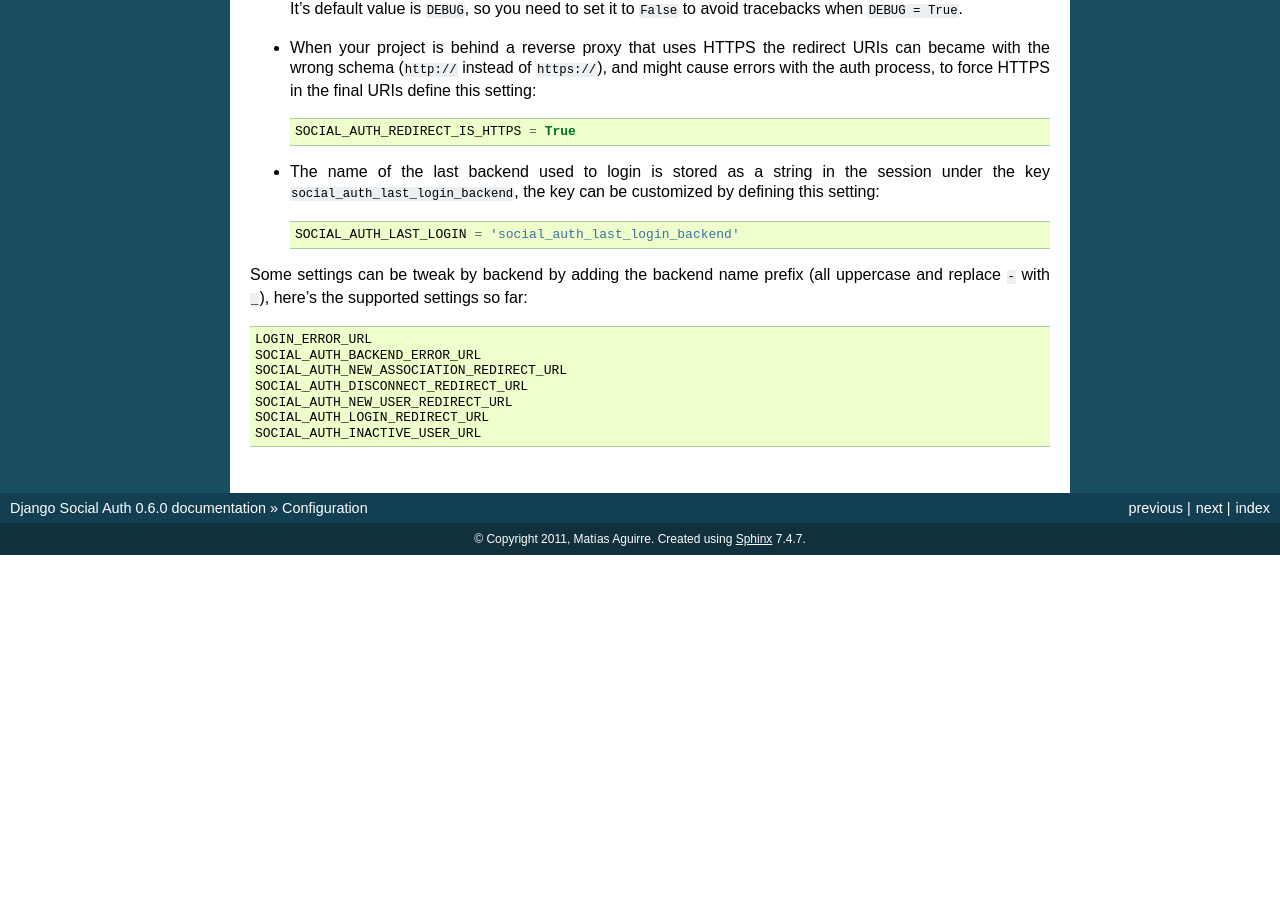
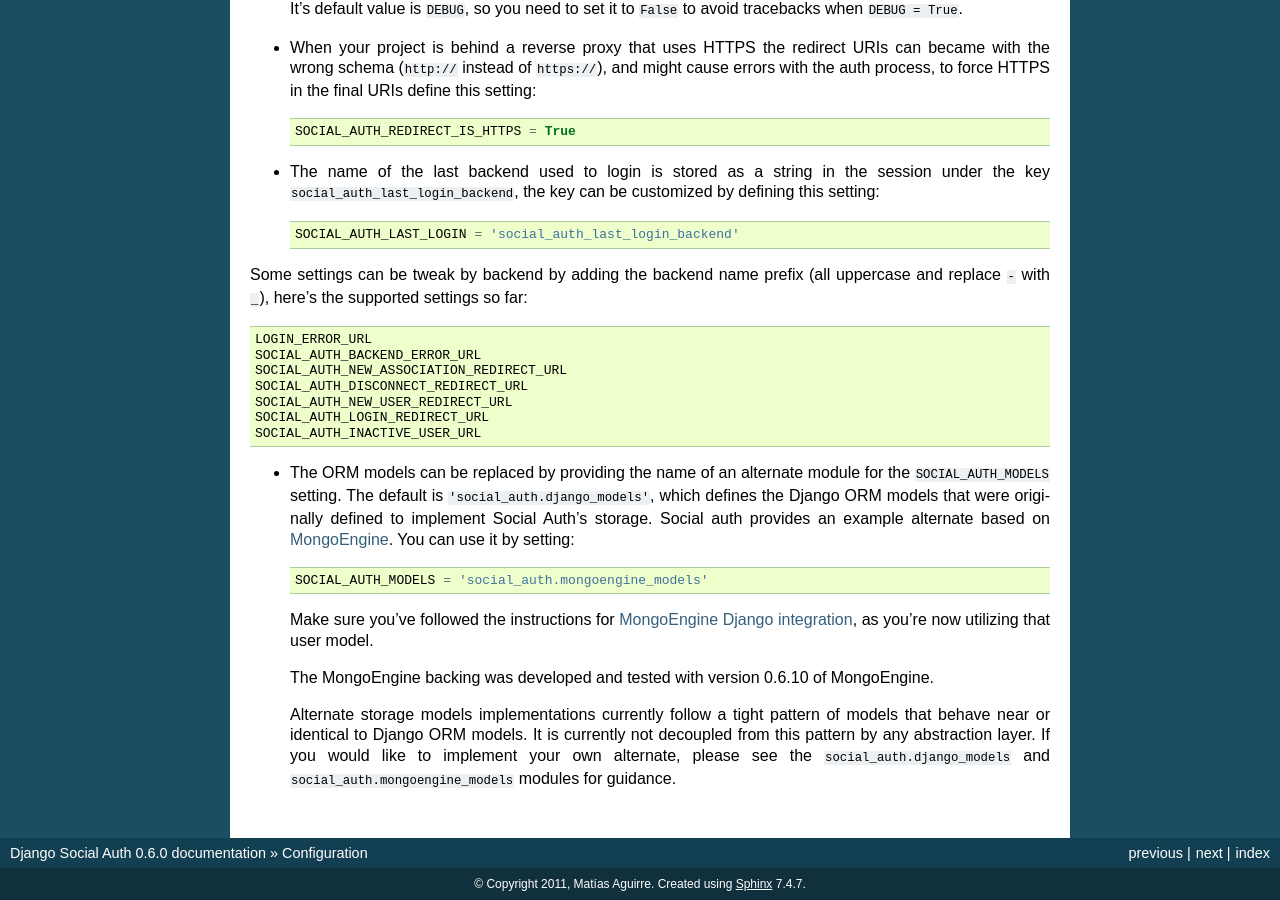
Before and after one commit to omab/django-social-auth, a Sphinx documentation site: the page built from doc/configuration.rst, in a window 1280 px wide and 900 px high, scrolled down 4960 px. Built offline with Sphinx 7.4.7, drawn with Linux system fonts in a browser that asks for light colours; before the commit the page ends 5515 px from its top, so only the background shows below that.

Commit message:
Document the new SOCIAL_AUTH_MODELS setting

```diff
--- a/doc/configuration.rst
+++ b/doc/configuration.rst
@@ -308,6 +308,27 @@ uppercase and replace ``-`` with ``_``), here's the supported settings so far::
         SOCIAL_AUTH_LOGIN_REDIRECT_URL
         SOCIAL_AUTH_INACTIVE_USER_URL
 
+- The ORM models can be replaced by providing the name of an alternate module
+  for the ``SOCIAL_AUTH_MODELS`` setting. The default is
+  ``'social_auth.django_models'``, which defines the Django ORM models that
+  were originally defined to implement Social Auth's storage. Social auth
+  provides an example alternate based on `MongoEngine`_. You can use it by
+  setting::
+
+    SOCIAL_AUTH_MODELS = 'social_auth.mongoengine_models'
+
+  Make sure you've followed the instructions for
+  `MongoEngine Django integration`_, as you're now utilizing that user model.
+
+  The MongoEngine backing was developed and tested with version 0.6.10 of
+  MongoEngine.
+
+  Alternate storage models implementations currently follow a tight pattern of
+  models that behave near or identical to Django ORM models. It is currently
+  not decoupled from this pattern by any abstraction layer. If you would like
+  to implement your own alternate, please see the
+  ``social_auth.django_models`` and ``social_auth.mongoengine_models`` modules
+  for guidance.
 
 .. _Model Manager: http://docs.djangoproject.com/en/dev/topics/db/managers/#managers
 .. _Login URL: http://docs.djangoproject.com/en/dev/ref/settings/?from=olddocs#login-url
@@ -318,3 +339,5 @@ uppercase and replace ``-`` with ``_``), here's the supported settings so far::
 .. _login_required: http://code.djangoproject.com/browser/django/trunk/django/contrib/auth/decorators.py#L39
 .. _User Profiles: http://www.djangobook.com/en/1.0/chapter12/#cn222
 .. _OAuth: http://oauth.net/
+.. _MongoEngine: http://mongoengine.org
+.. _MongoEngine Django integration: http://mongoengine-odm.readthedocs.org/en/latest/django.html
```
